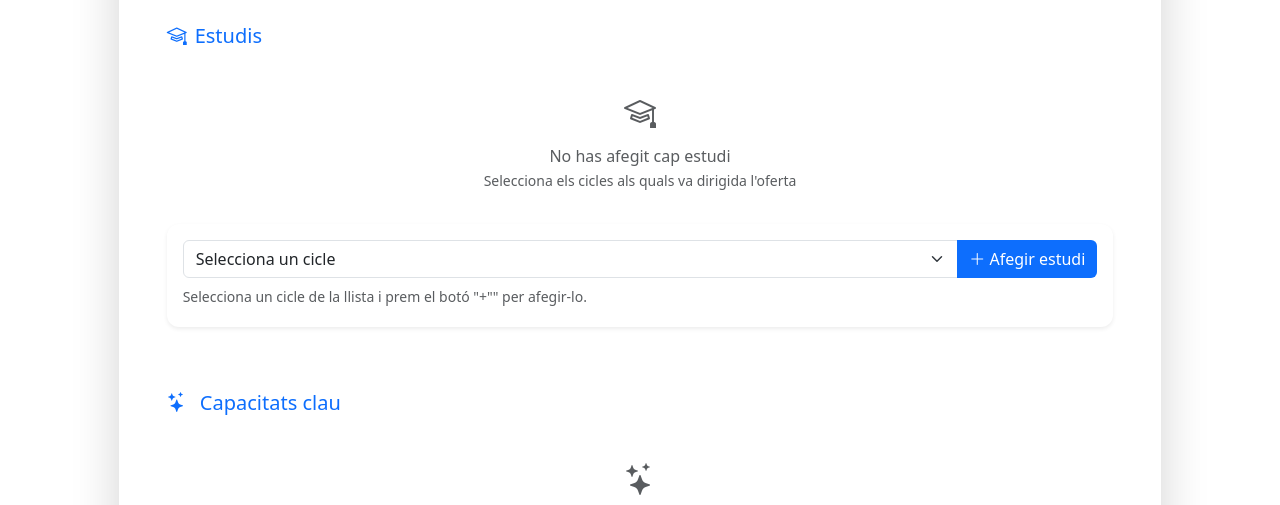
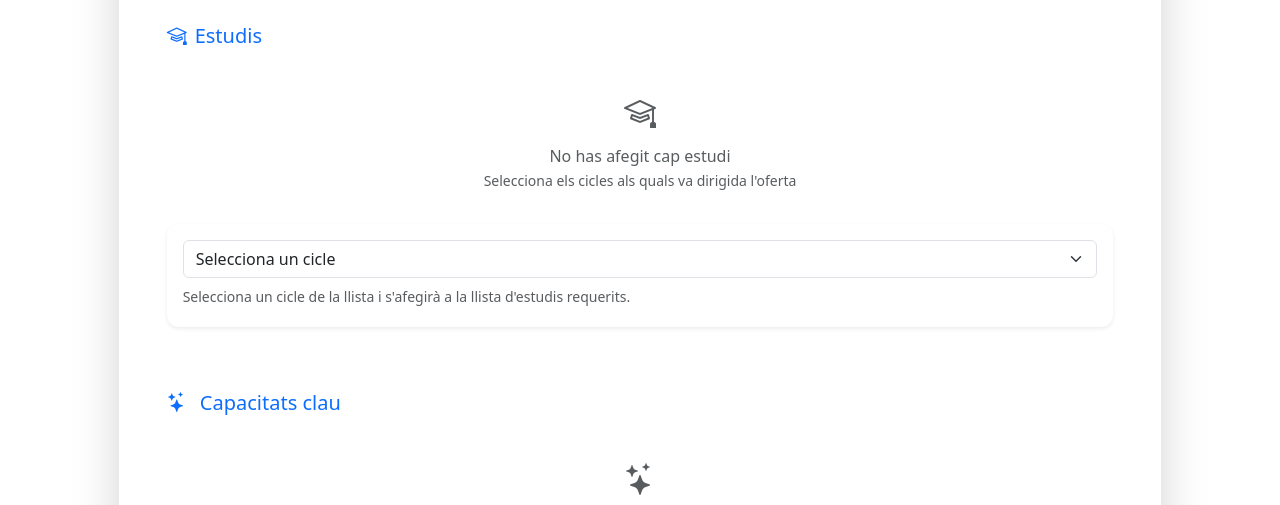
Before and after one commit to rcervera/borsa_treball_django_google, a Django app: template borsa_treball/templates/borsa_treball/formulari_oferta_empresa.html in a window 1280 px wide. Shown: the part 909-1414 px from the top of the page. Run offline with Django 5.2, Linux system fonts and the light colour scheme; the template is opened without the code that fills it, so the values that code supplies are empty; some libraries are stand-ins or nearby versions.

Commit message:
refactor form oferta

```diff
--- a/borsa_treball/templates/borsa_treball/partials/_formulari_seccio_estudis.html
+++ b/borsa_treball/templates/borsa_treball/partials/_formulari_seccio_estudis.html
@@ -11,7 +11,7 @@
 
             <div class="card border-dashed">
                 <div class="card-body">
-                    <div class="input-group">
+                    <div class="flex">
                         <select id="select-cicle" class="form-select">
                             <option value="">Selecciona un cicle</option>
                             {% for familia_data in cicles_agrupats_per_familia %}
@@ -27,11 +27,8 @@
                                 </optgroup>
                             {% endfor %}
                         </select>
-                        <button class="btn btn-primary" type="button" onclick="CiclesManager.afegirCicle()">
-                            <i class="bi bi-plus-lg"></i> Afegir estudi
-                        </button>
                     </div>
-                    <small class="text-muted mt-2 d-block">Selecciona un cicle de la llista i prem el botó "+"" per afegir-lo.</small>
+                    <small class="text-muted mt-2 d-block">Selecciona un cicle de la llista i s'afegirà a la llista d'estudis requerits.</small>
                     <div id="error-cicles" class="error-validacio form-text text-danger"></div>
                 </div>
             </div>
```
